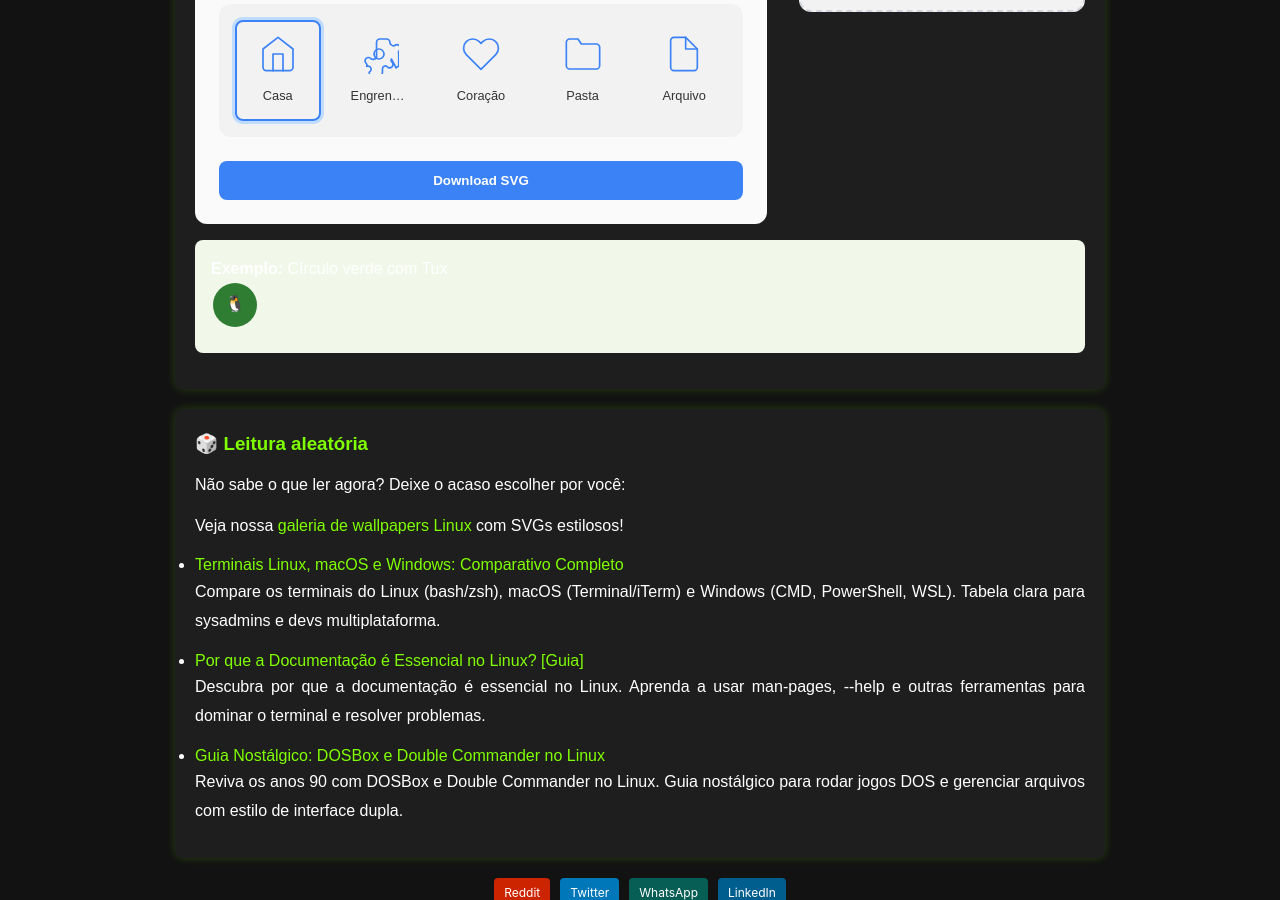
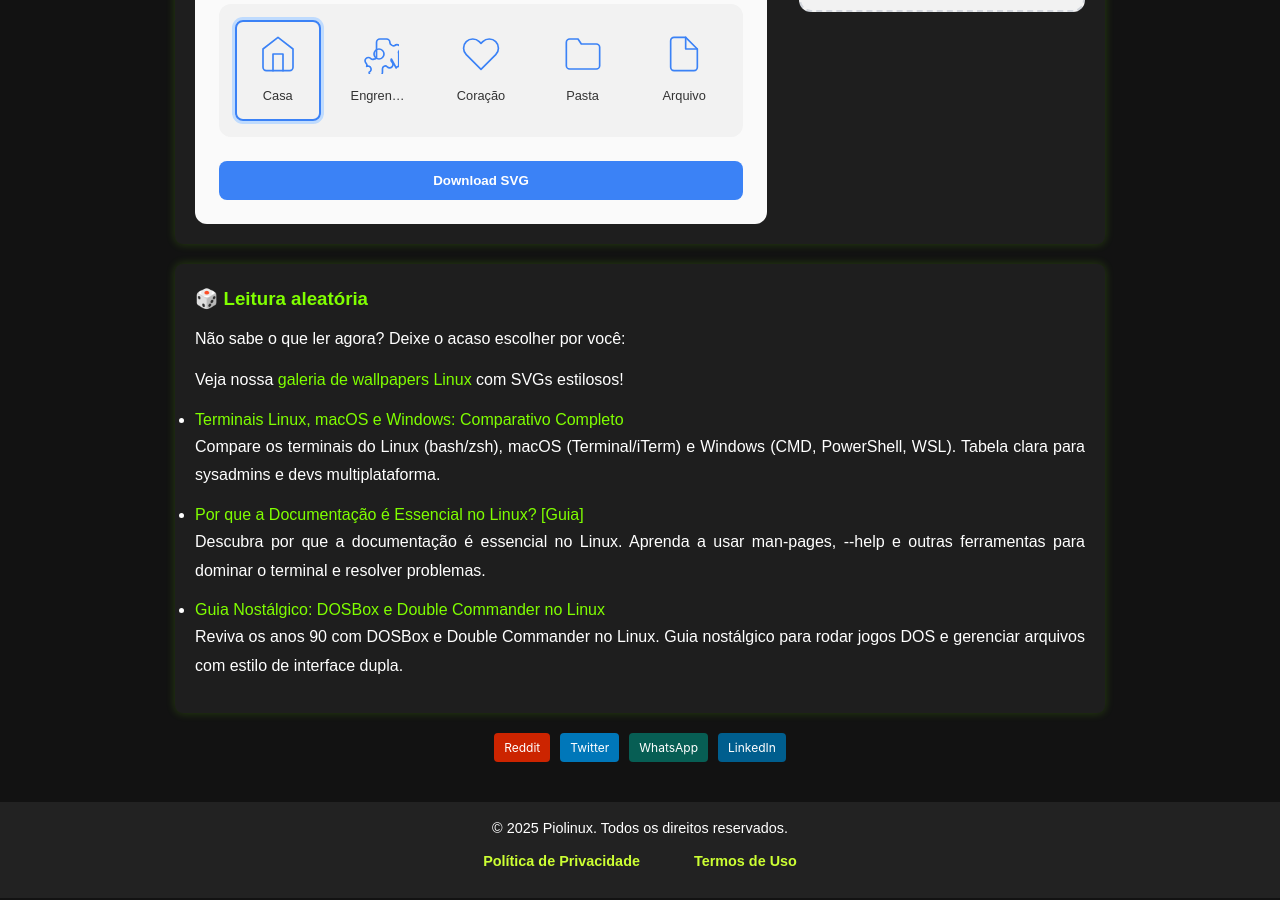
Before and after one commit to Piolinux/piolinux-site, a Jekyll site: the page built from _posts/2025-08-18-gerador-icones-svg.md, in a window 1280 px wide and 900 px high, scrolled down 1410 px. Built offline with Jekyll 4.4.1, drawn with Linux system fonts in a browser that asks for light colours.

Commit message:
Update 2025-08-18-gerador-icones-svg.md

```diff
--- a/_posts/2025-08-18-gerador-icones-svg.md
+++ b/_posts/2025-08-18-gerador-icones-svg.md
@@ -395,13 +395,3 @@ body {
             setupEventListeners();
         })(); // Fim da IIFE
     </script>
-
-
-
-<div style="background:#f1f8e9; padding:1em; border-radius:8px; margin:1em 0;">
-  <strong>Exemplo:</strong> Círculo verde com Tux
-  <pre><code><svg width="48" height="48" xmlns="http://www.w3.org/2000/svg">
-  <circle cx="24" cy="24" r="22" fill="#2e7d32"/>
-  <text x="24" y="28" font-size="16" text-anchor="middle" fill="white">🐧</text>
-</svg></code></pre>
-</div>
```
